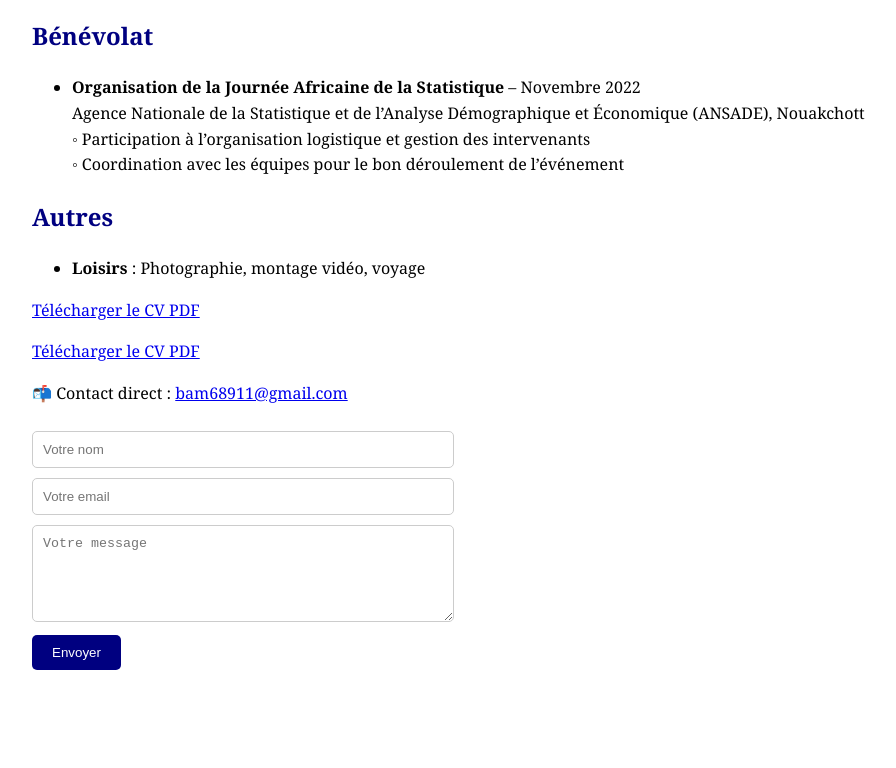
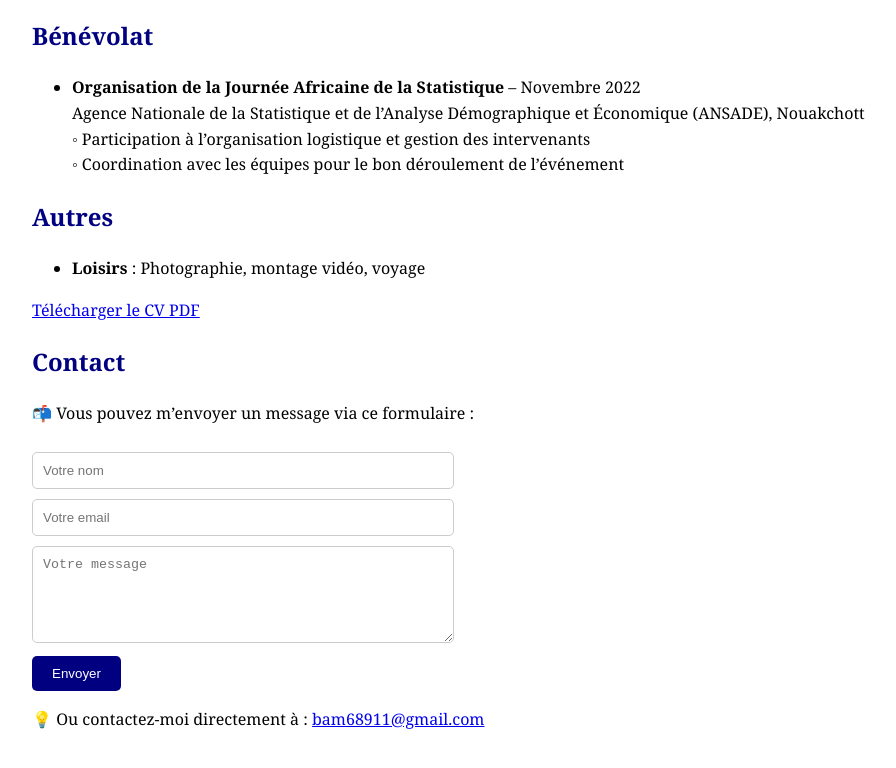
Before and after one commit to fatimataba21/cv-fatimata, a plain HTML site: page index.html in a window 1280 px wide. Shown: the part 1925-2693 px from the top of the page, without its empty margins (8-904 px from the left). Before the commit the page ends 2635 px from the top, so only its background shows below. Drawn offline with Linux system fonts and the light colour scheme.

Commit message:
index.html

```diff
--- a/index.html
+++ b/index.html
@@ -205,16 +205,20 @@
 
 <p><a href="CV_fr.pdf" download>Télécharger le CV PDF</a></p>
 
-<div id="contact">
-  <p><a href="CV_fr.pdf" download>Télécharger le CV PDF</a></p>
-  <p>📬 Contact direct : <a href="mailto:bam68911@gmail.com">bam68911@gmail.com</a></p>
-  <form action="mailto:bam68911@gmail.com" method="POST" enctype="text/plain">
-    <input type="text" name="Nom" placeholder="Votre nom" required>
-    <input type="email" name="Email" placeholder="Votre email" required>
-    <textarea name="Message" rows="5" placeholder="Votre message" required></textarea>
+  <div id="contact">
+  <h2>Contact</h2>
+  <p>📬 Vous pouvez m’envoyer un message via ce formulaire :</p>
+
+  <form action="https://formspree.io/f/mqabznbv" method="POST">
+    <input type="text" name="name" placeholder="Votre nom" required>
+    <input type="email" name="email" placeholder="Votre email" required>
+    <textarea name="message" rows="5" placeholder="Votre message" required></textarea>
     <button type="submit">Envoyer</button>
   </form>
+
+  <p>💡 Ou contactez-moi directement à : <a href="mailto:bam68911@gmail.com">bam68911@gmail.com</a></p>
 </div>
+
 
 </body>
 </html>
```
